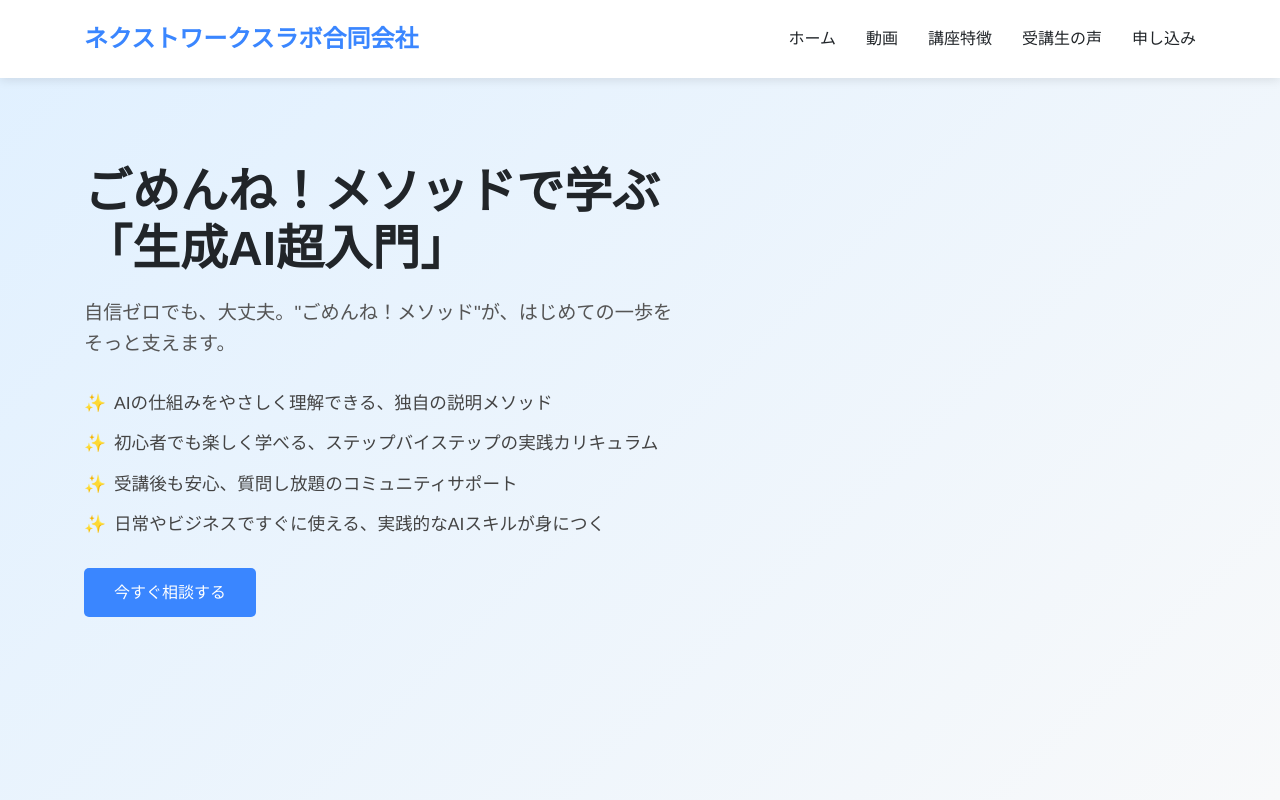
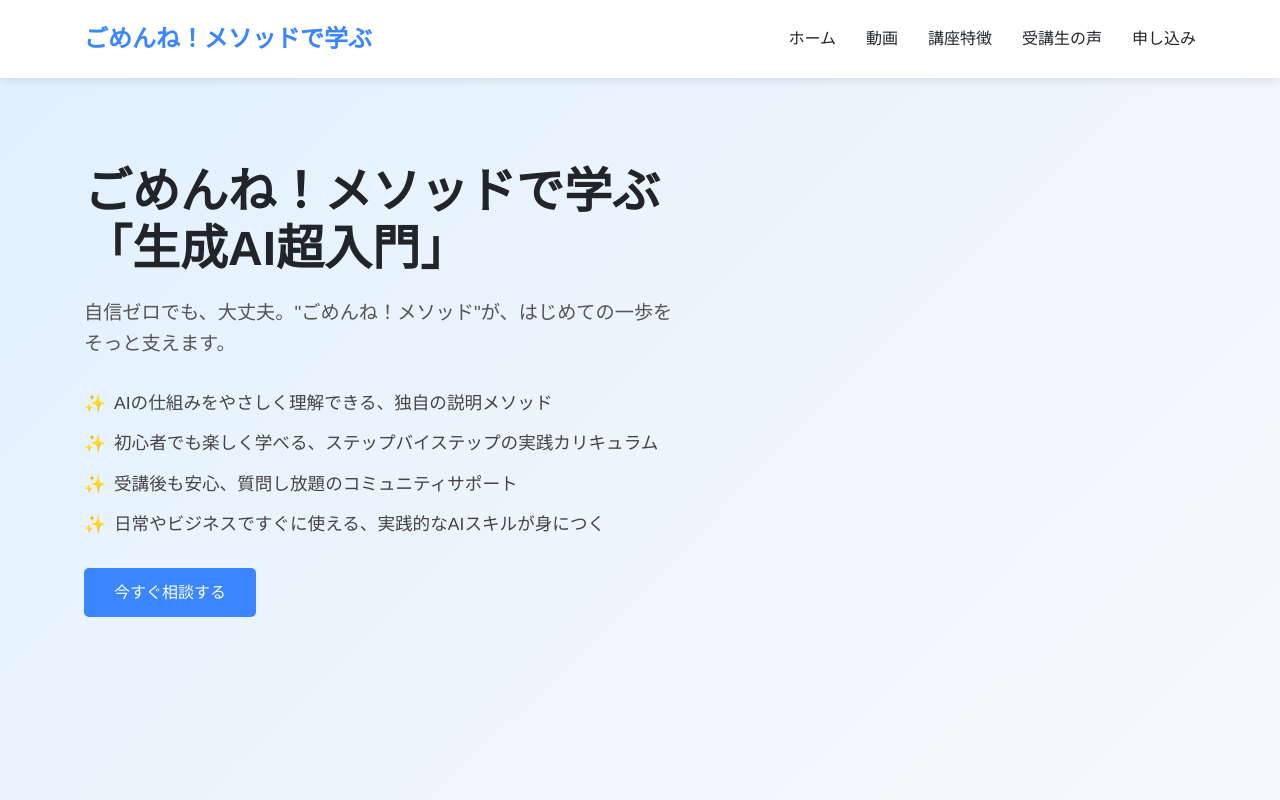
Before and after one commit to kff00755/gomen, a plain HTML site: page index.html in a window 1280 px wide. Shown: the top 800 px of the page. Drawn offline with Linux system fonts and the light colour scheme.

Commit message:
Add files via upload

```diff
--- a/index.html
+++ b/index.html
@@ -347,7 +347,7 @@
     <header>
         <div class="container">
             <nav>
-                <div class="logo">ネクストワークスラボ合同会社</div>
+                <div class="logo">ごめんね！メソッドで学ぶ</div>
                 <ul class="nav-links">
                     <li><a href="#hero">ホーム</a></li>
                     <li><a href="#video">動画</a></li>
```
